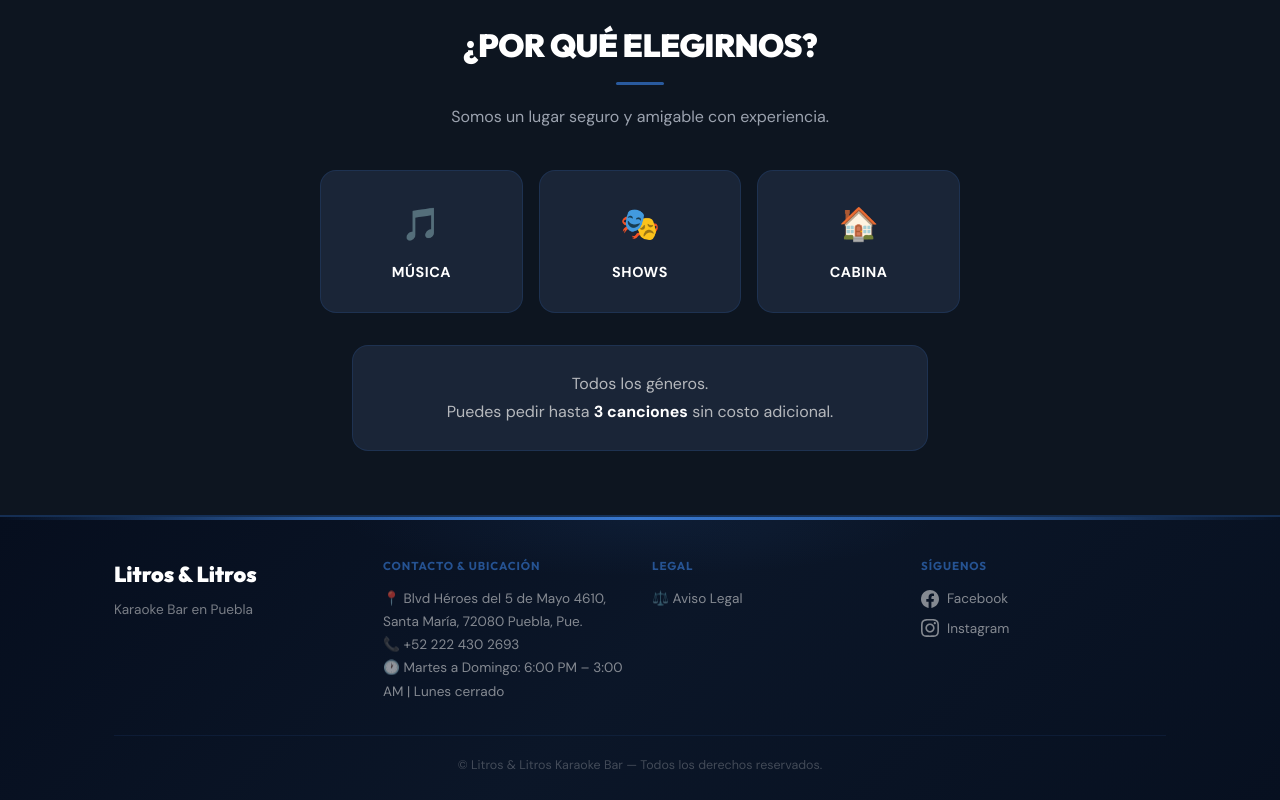
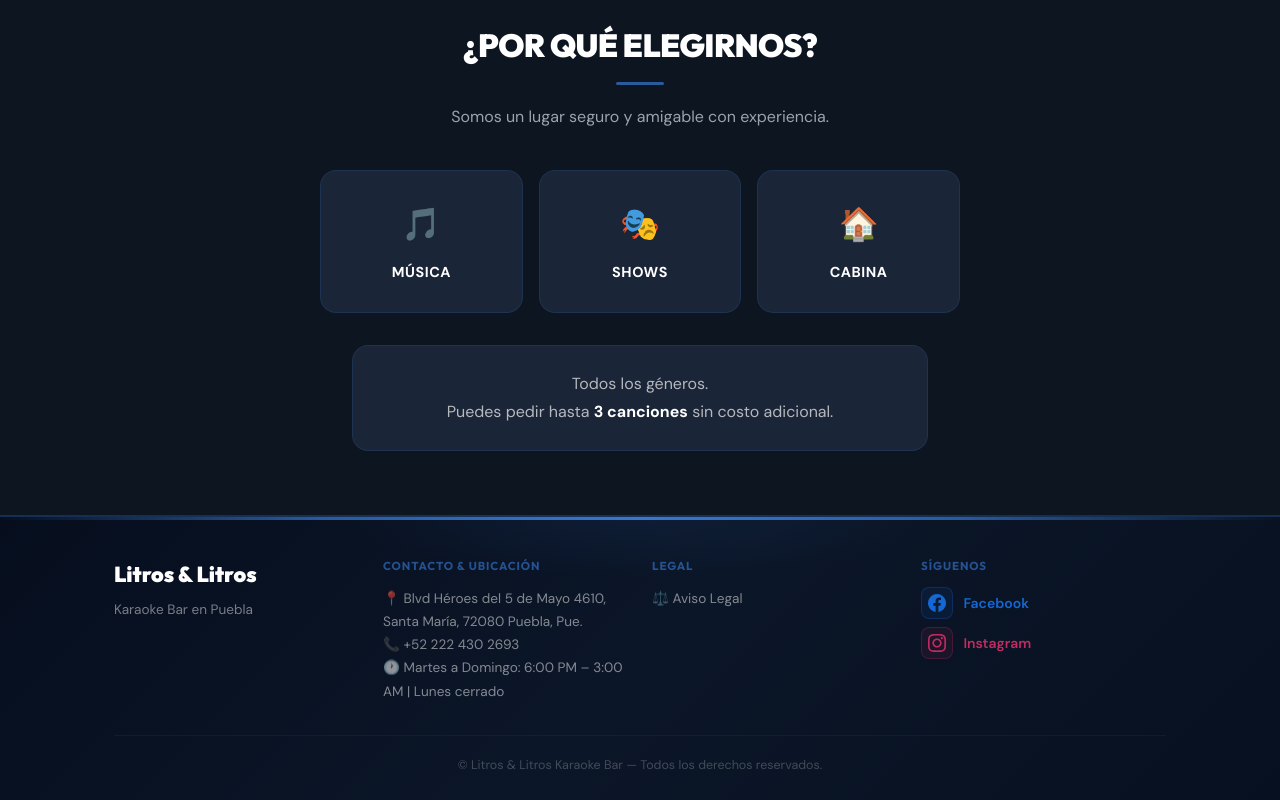
Before and after one commit to Dimagnic/litros-litros, a React (Vite) app: page / in a window 1280 px wide. Shown: the part 1945-2745 px from the top of the page. Built offline with nearby package versions, Linux system fonts and the light colour scheme; no server answers; the database is empty.

Commit message:
feat: íconos redes sociales con colores originales — FB azul, IG rosa, TT blanco, con fondo tintado

```diff
--- a/src/components/Footer.jsx
+++ b/src/components/Footer.jsx
@@ -101,14 +101,17 @@ export default function Footer() {
           {/* Síguenos — texto con links */}
           <div>
             <h4 style={labelStyle}>Síguenos</h4>
-            <div style={{ display:'flex', flexDirection:'column', gap:'.4rem' }}>
+            <div style={{ display:'flex', flexDirection:'column', gap:'.5rem' }}>
               {redesActivas.map(({ key, label, Ico, color }) => (
                 <a key={key} href={s[key]} target="_blank" rel="noopener noreferrer"
-                  style={{ ...linkStyle, display:'flex', alignItems:'center', gap:'.5rem', transition:'color .2s' }}
-                  onMouseEnter={e => e.currentTarget.style.color=color}
-                  onMouseLeave={e => e.currentTarget.style.color='rgba(234,234,234,.55)'}
+                  style={{ display:'flex', alignItems:'center', gap:'.65rem', textDecoration:'none', transition:'all .2s', color:color, opacity:.85 }}
+                  onMouseEnter={e => { e.currentTarget.style.opacity='1'; e.currentTarget.style.transform='translateX(3px)' }}
+                  onMouseLeave={e => { e.currentTarget.style.opacity='.85'; e.currentTarget.style.transform='' }}
                 >
-                  <Ico /> {label}
+                  <span style={{ display:'flex', alignItems:'center', justifyContent:'center', width:'2rem', height:'2rem', borderRadius:'.5rem', background:`${color}18`, border:`1px solid ${color}40`, flexShrink:0 }}>
+                    <Ico />
+                  </span>
+                  <span style={{ fontSize:'.875rem', fontWeight:600 }}>{label}</span>
                 </a>
               ))}
             </div>
```
